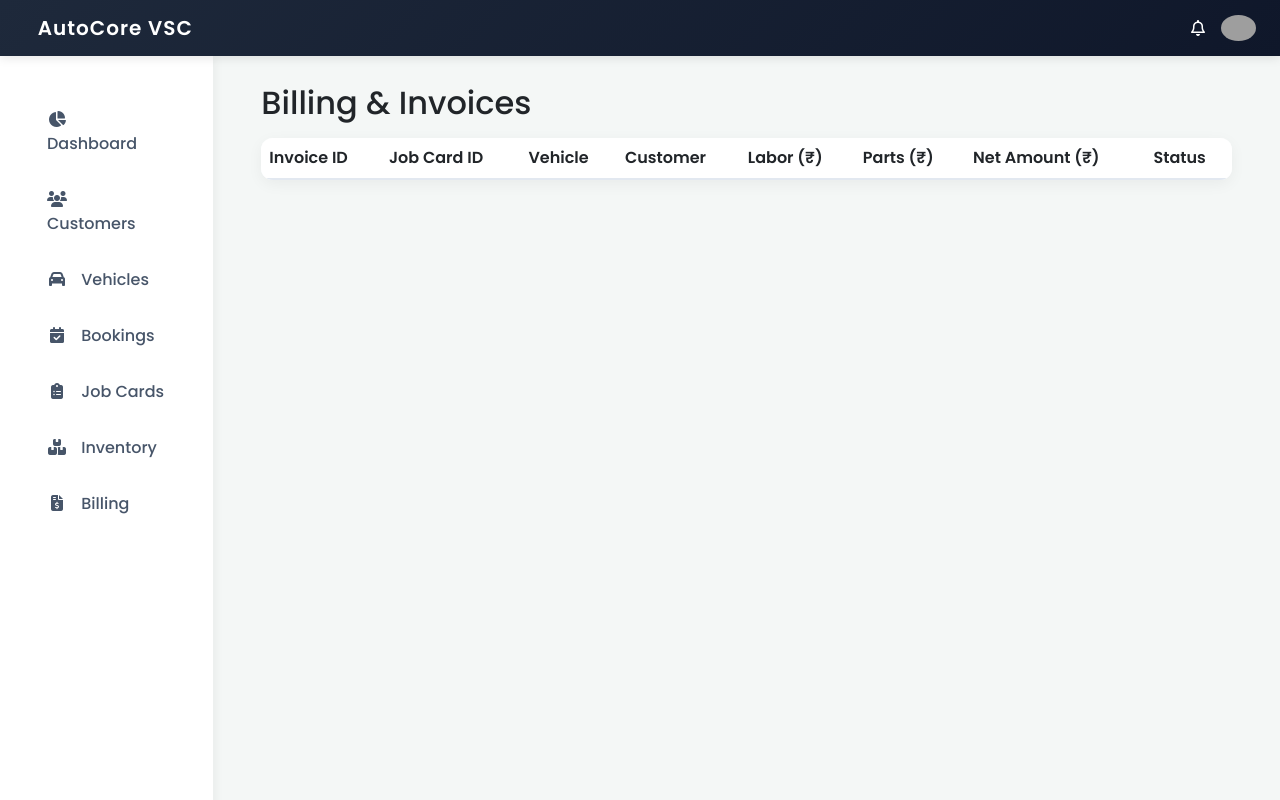
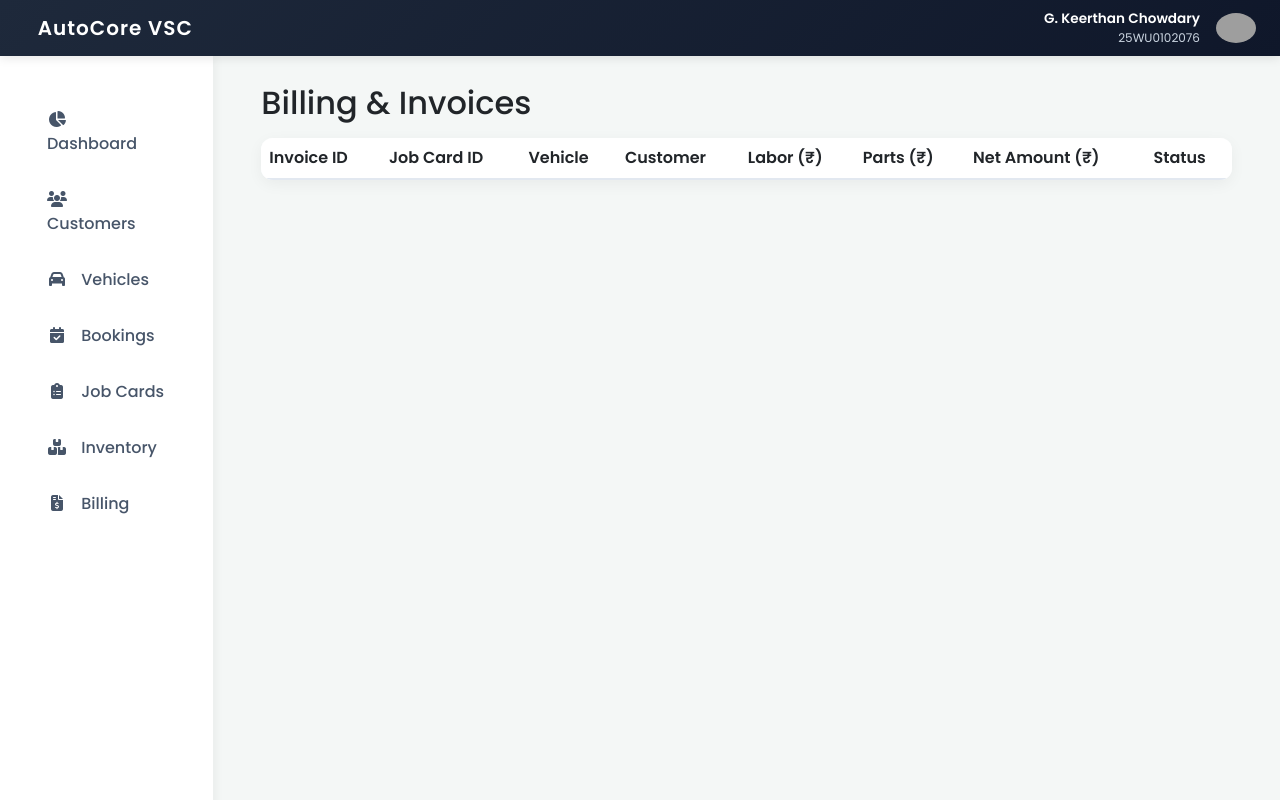
Before and after one commit to keerthanchowdary0369/vehicle-service-centre, a Flask app: page /billing in a window 1280 px wide. Run offline with Flask 3, Linux system fonts and the light colour scheme; data that the repository does not hold is empty; grey boxes are pictures that could not be loaded.

Commit message:
Add author name and roll number to README and web UI

```diff
--- a/templates/base.html
+++ b/templates/base.html
@@ -99,8 +99,11 @@
         <div class="container-fluid px-4">
             <a class="navbar-brand" href="/"><i class="fa-solid fa-car-wrench me-2"></i> AutoCore VSC</a>
             <div class="d-flex text-white align-items-center">
-                <i class="fa-regular fa-bell me-3"></i>
-                <img src="https://ui-avatars.com/api/?name=Admin&background=3b82f6&color=fff" alt="Admin" class="rounded-circle" width="35">
+                <div class="text-end me-3 d-none d-md-block">
+                    <div style="font-size: 0.85rem; font-weight: 600;">G. Keerthan Chowdary</div>
+                    <div style="font-size: 0.75rem; color: #cbd5e1;">25WU0102076</div>
+                </div>
+                <img src="https://ui-avatars.com/api/?name=Keerthan+Chowdary&background=3b82f6&color=fff" alt="Profile" class="rounded-circle" width="40">
             </div>
         </div>
     </nav>
```
Also changed, not shown: README.md.
